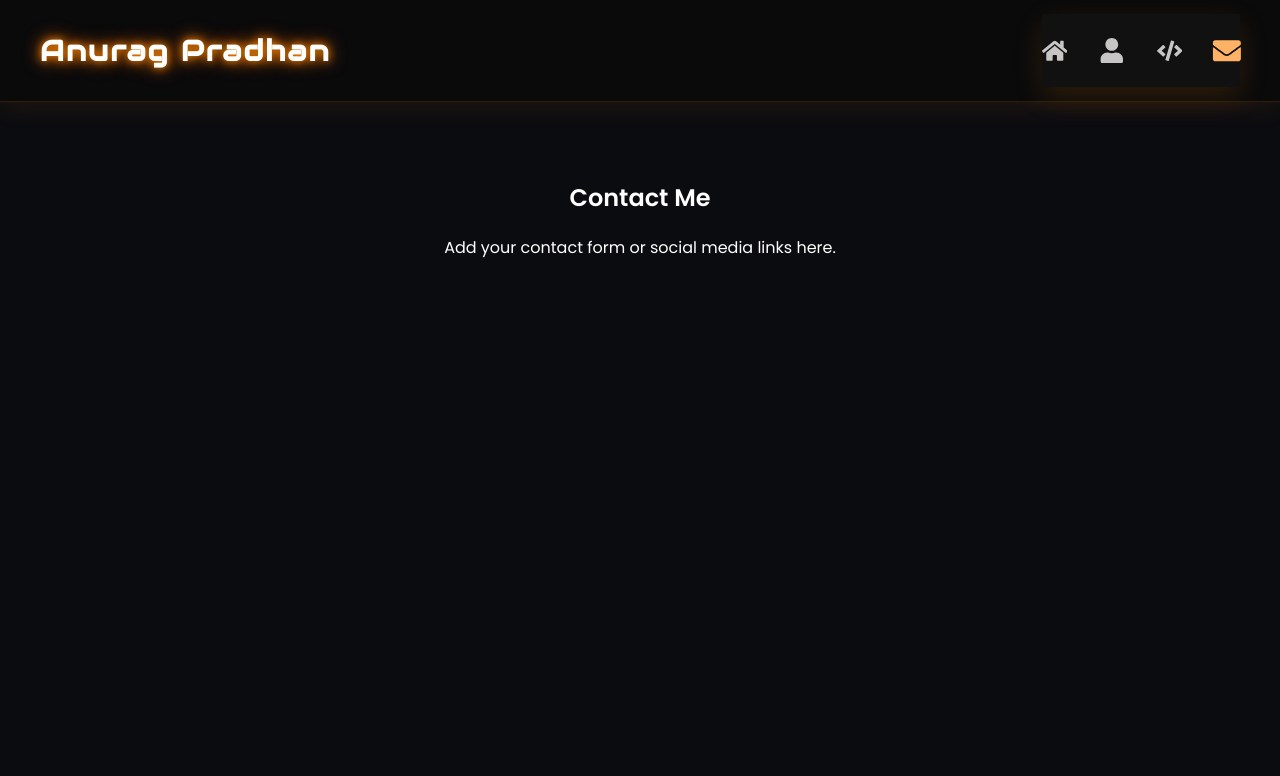
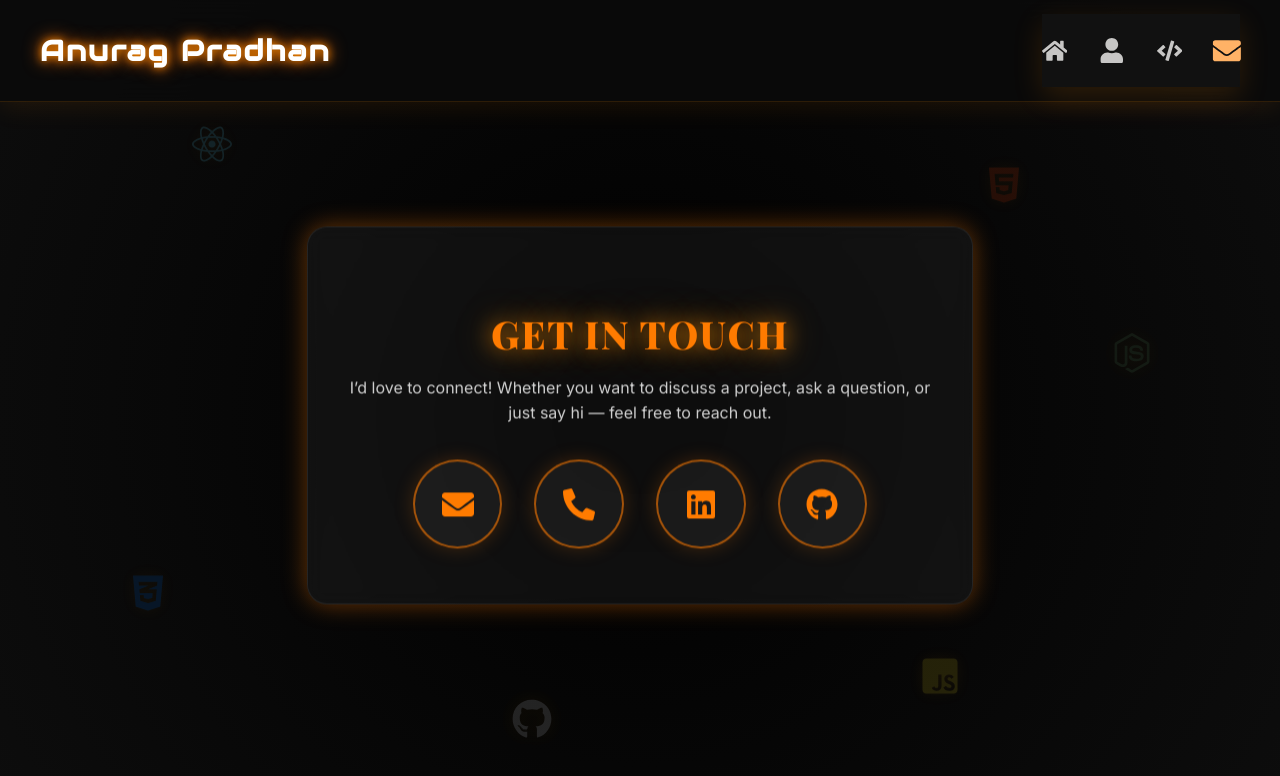
Before and after one commit to AnuragPradhan05/Portfolio, a React (Vite) app: page /contact in a window 1280 px wide. Shown: the top 776 px of the page. Built offline with nearby package versions, Linux system fonts and the light colour scheme.

Commit message:
changed the contact page

```diff
--- a/src/pages/Contact.jsx
+++ b/src/pages/Contact.jsx
@@ -1,12 +1,87 @@
 import React from "react";
+import { motion } from "framer-motion";
+import { FaEnvelope, FaPhoneAlt, FaLinkedin, FaGithub } from "react-icons/fa";
+import "/src/styles/Contact.css";
+import FloatingIcons from "/src/components/FloatingIcons";
 
 
+const Contact = () => {
+  return (
+    <section className="contact">
 
-const Contact = () => (
-  <section className="page">
-    <h1>Contact Me</h1>
-    <p>Add your contact form or social media links here.</p>
-  </section>
-);
+      {/* 🔥 Floating background icons */}
+      <FloatingIcons />
+      <div className="contact-container">
+
+
+        {/* Title Animation */}
+        <motion.h2
+          className="contact-title"
+          initial={{ opacity: 0, y: -40 }}
+          animate={{ opacity: 1, y: 0 }}
+          transition={{ duration: 0.8 }}
+        >
+          Get In Touch
+        </motion.h2>
+
+        {/* Subtitle Animation */}
+        <motion.p
+          className="contact-subtitle"
+          initial={{ opacity: 0 }}
+          animate={{ opacity: 1 }}
+          transition={{ delay: 0.5, duration: 0.8 }}
+        >
+          I’d love to connect! Whether you want to discuss a project, ask a question,
+          or just say hi — feel free to reach out.
+        </motion.p>
+
+        {/* Icons with Floating Animation */}
+        <div className="contact-icons">
+          <motion.a
+            href="mailto:pradhananurag2005@gmail.com"
+            className="contact-icon email"
+            whileHover={{ scale: 1.2, rotate: 10 }}
+            animate={{ y: [0, -10, 0] }}
+            transition={{ repeat: Infinity, duration: 2 }}
+          >
+            <FaEnvelope />
+          </motion.a>
+
+          <motion.a
+            href="tel:+918260689967"
+            className="contact-icon phone"
+            whileHover={{ scale: 1.2, rotate: -10 }}
+            animate={{ y: [0, -10, 0] }}
+            transition={{ repeat: Infinity, duration: 2.2 }}
+          >
+            <FaPhoneAlt />
+          </motion.a>
+
+          <motion.a
+            href="http://www.linkedin.com/in/anurag-pradhan-5b398130a"
+            target="_blank"
+            className="contact-icon linkedin"
+            whileHover={{ scale: 1.2, rotate: 10 }}
+            animate={{ y: [0, -10, 0] }}
+            transition={{ repeat: Infinity, duration: 2.4 }}
+          >
+            <FaLinkedin />
+          </motion.a>
+
+          <motion.a
+            href="https://github.com/AnuragPradhan05"
+            target="_blank"
+            className="contact-icon github"
+            whileHover={{ scale: 1.2, rotate: -10 }}
+            animate={{ y: [0, -10, 0] }}
+            transition={{ repeat: Infinity, duration: 2.6 }}
+          >
+            <FaGithub />
+          </motion.a>
+        </div>
+      </div>
+    </section>
+  );
+};
 
 export default Contact;
--- /dev/null
+++ b/src/styles/Contact.css
@@ -0,0 +1,177 @@
+@import url('https://fonts.googleapis.com/css2?family=Inter:wght@400;600&display=swap');
+@import url('https://fonts.googleapis.com/css2?family=Orbitron:wght@600;700&family=Inter:wght@400;600&display=swap');
+@import url('https://fonts.googleapis.com/css2?family=Playfair+Display:wght@600;800&family=Poppins:wght@300;400;500;600&display=swap');
+
+.contact {
+  min-height: 100vh;
+  display: flex;
+  justify-content: center;
+  align-items: center;
+  background: radial-gradient(circle at center, #000000, #0d0d0d);
+  color: #fff;
+  font-family: 'Inter', sans-serif;
+  overflow: hidden;
+  animation: fadeInPage 1s ease forwards;
+  padding: 1rem;
+}
+
+@keyframes fadeInPage {
+  from { opacity: 0; transform: translateY(30px); }
+  to { opacity: 1; transform: translateY(0); }
+}
+
+.contact-container {
+  text-align: center;
+  background: rgba(255, 255, 255, 0.05);
+  padding: 3rem 2rem;
+  border-radius: 20px;
+  backdrop-filter: blur(10px);
+  box-shadow: 0 0 25px rgba(255, 123, 0, 0.4);
+  border: 1px solid rgba(255, 255, 255, 0.08);
+  max-width: 600px;
+  width: 90%;
+  animation: floatCard 6s ease-in-out infinite;
+}
+
+@keyframes floatCard {
+  0%, 100% { transform: translateY(0); }
+  50% { transform: translateY(-10px); }
+}
+
+.contact-title {
+  font-family: 'Playfair Display', serif;
+  font-size: 2.4rem;
+  color: #ff7b00;
+  text-shadow: 0 0 14px rgba(255, 123, 0, 0.9);
+  margin-bottom: 0.8rem;
+  letter-spacing: 1.5px;
+  text-transform: uppercase;
+  animation: glowText 4s ease-in-out infinite alternate;
+}
+/* Subtle glowing animation for heading */
+@keyframes glowText {
+  0% { text-shadow: 0 0 10px rgba(255,140,0,0.4), 0 0 20px rgba(255,140,0,0.2); }
+  100% { text-shadow: 0 0 25px rgba(255,140,0,0.8), 0 0 45px rgba(255,165,0,0.6); }
+}
+
+
+
+.contact-subtitle {
+  font-size: 1rem;
+  color: #cfcfcf;
+  margin-bottom: 2.5rem;
+  line-height: 1.6;
+}
+
+.contact-icons {
+  display: flex;
+  justify-content: center;
+  gap: 2rem;
+  flex-wrap: wrap;
+}
+
+.contact-icon {
+  font-size: 2rem;
+  color: #ff7b00;
+  background: rgba(255, 255, 255, 0.05);
+  border: 2px solid rgba(255, 123, 0, 0.6);
+  border-radius: 50%;
+  padding: 0.8rem;
+  width: 60px;
+  height: 60px;
+  display: flex;
+  align-items: center;
+  justify-content: center;
+  box-shadow: 0 0 20px rgba(255, 123, 0, 0.2);
+  transition: all 0.4s ease;
+  animation: floatIcons 4s ease-in-out infinite;
+}
+
+@keyframes floatIcons {
+  0%, 100% { transform: translateY(0); }
+  50% { transform: translateY(-8px); }
+}
+
+.contact-icon:hover {
+  transform: translateY(-10px) scale(1.15);
+  box-shadow: 0 0 30px rgba(255, 140, 0, 0.8);
+  color: #fff;
+  background: rgba(255, 140, 0, 0.2);
+}
+
+/* Custom hover colors */
+.email:hover { color: #ff9d00; }
+.phone:hover { color: #ffaa33; }
+.linkedin:hover { color: #0e76a8; }
+.github:hover { color: #f5f5f5; }
+
+/* ----------------------------- */
+/* 📱 Responsive Styles */
+/* ----------------------------- */
+
+@media (max-width: 768px) {
+  .contact-container {
+    padding: 2rem 1.5rem;
+    max-width: 90%;
+  }
+
+  .contact-title {
+    font-size: 1.8rem;
+  }
+
+  .contact-subtitle {
+    font-size: 0.95rem;
+    margin-bottom: 2rem;
+  }
+
+  .contact-icon {
+    width: 55px;
+    height: 55px;
+    font-size: 1.6rem;
+  }
+}
+
+/* For very small screens (like older phones 320px–480px) */
+@media (max-width: 480px) {
+  .contact-container {
+    padding: 1.8rem 1rem;
+    border-radius: 15px;
+  }
+
+  .contact-title {
+    font-size: 1.6rem;
+  }
+
+  .contact-subtitle {
+    font-size: 0.9rem;
+    line-height: 1.5;
+  }
+
+  .contact-icons {
+    gap: 1.2rem;
+  }
+
+  .contact-icon {
+    width: 50px;
+    height: 50px;
+    font-size: 1.4rem;
+    padding: 0.6rem;
+  }
+}
+
+/* For ultra-small screens (below 360px) */
+@media (max-width: 360px) {
+  .contact-title {
+    font-size: 1.4rem;
+  }
+
+  .contact-subtitle {
+    font-size: 0.85rem;
+  }
+
+  .contact-icon {
+    width: 45px;
+    height: 45px;
+    font-size: 1.2rem;
+  }
+}
```
